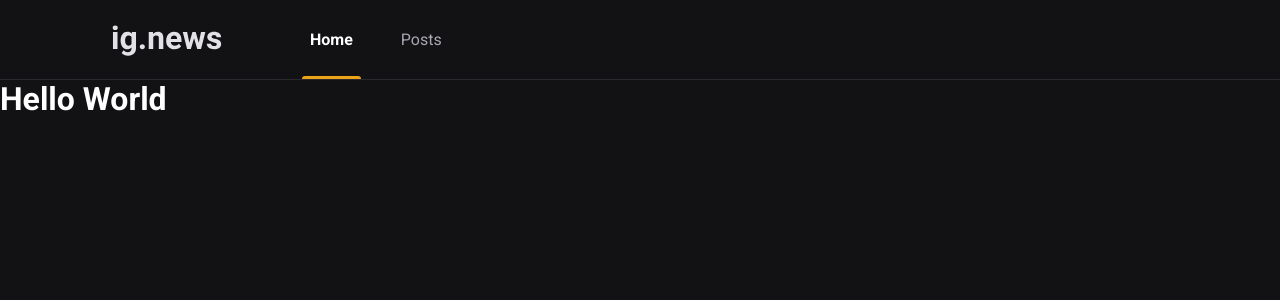
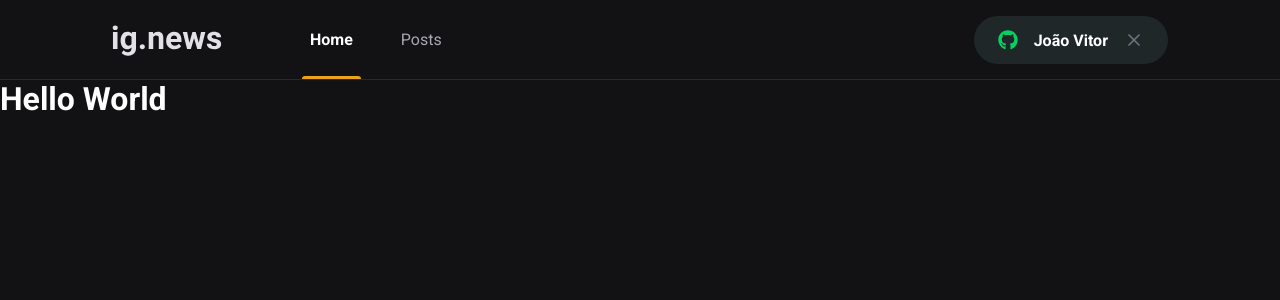
Before and after one commit to joaovitorJS/ignews, a Next.js app: page / in a window 1280 px wide. Shown: the top 300 px of the page. Built offline with nearby package versions, Linux system fonts and the light colour scheme.

Commit message:
created-component-SignInButton

```diff
--- a/package.json
+++ b/package.json
@@ -11,6 +11,7 @@
     "next": "12.0.7",
     "react": "17.0.2",
     "react-dom": "17.0.2",
+    "react-icons": "^4.3.1",
     "sass": "^1.44.0"
   },
   "devDependencies": {
--- a/src/components/Header/index.tsx
+++ b/src/components/Header/index.tsx
@@ -1,3 +1,4 @@
+import { SignInButton } from '../SignInButton';
 import styles from './styles.module.scss';
 
 export function Header () {
@@ -9,6 +10,8 @@
           <a className={styles.active}>Home</a>
           <a>Posts</a>
         </nav>
+
+        <SignInButton />
       </div>
     </header>
   );
--- a/src/components/Header/styles.module.scss
+++ b/src/components/Header/styles.module.scss
@@ -49,7 +49,9 @@
         background: var(--yellow-500);
       }
     }
+  }
 
-
+  button {
+    margin-left: auto;
   }
 }
--- /dev/null
+++ b/src/components/SignInButton/index.tsx
@@ -0,0 +1,26 @@
+import { FaGithub } from 'react-icons/fa';
+import { FiX } from 'react-icons/fi';
+
+import styles from './styles.module.scss';
+export function SignInButton () {
+  const isUserLoggedIn = true;
+
+  return isUserLoggedIn ? (
+    <button
+      type="button"
+      className={styles.signInButton}
+    >
+      <FaGithub color="#04d361"/>
+      João Vitor
+      <FiX color="#737380" className={styles.closeIcon}/>
+    </button>
+  ) : (
+    <button
+      type="button"
+      className={styles.signInButton}
+    >
+      <FaGithub color="#eba417"/>
+      Sign in with Github
+    </button>
+  )
+}
--- /dev/null
+++ b/src/components/SignInButton/styles.module.scss
@@ -0,0 +1,33 @@
+.signInButton {
+  height: 3rem;
+  border-radius: 3rem;
+  background: var(--gray-850);
+  border: 0;
+  padding: 0 1.5rem;
+
+  display: flex;
+  align-items: center;
+  justify-content: center;
+
+  color: var(--white);
+  font-weight: bold;
+
+  transition: filter 0.2s;
+
+  &:hover {
+    filter: brightness(0.8);
+  }
+
+  svg {
+    width: 20px;
+    height: 20px;
+  }
+
+  svg:first-child {
+    margin-right: 1rem;
+  }
+
+  svg.closeIcon {
+    margin-left: 1rem;
+  }
+}
--- a/src/styles/global.scss
+++ b/src/styles/global.scss
@@ -10,6 +10,7 @@
   --gray-100: #e1e1e6;
   --gray-300: #a8a8b3;
   --gray-800: #29292e;
+  --gray-850: #1f2729;
   --gray-900: #121214;
 
   --cyan-500: #61dafb;
```
Also changed, not shown: 2 other files (tests, documents, lock files or other folders).
